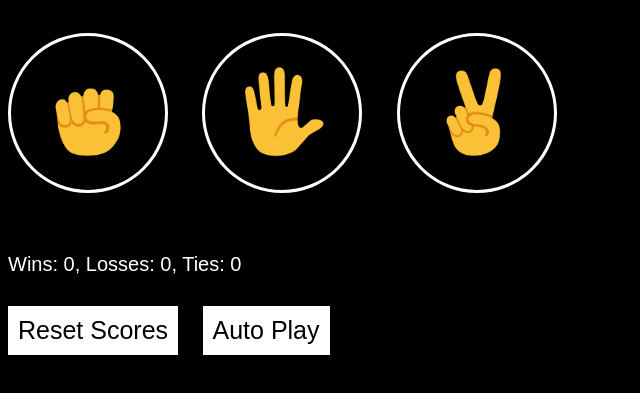
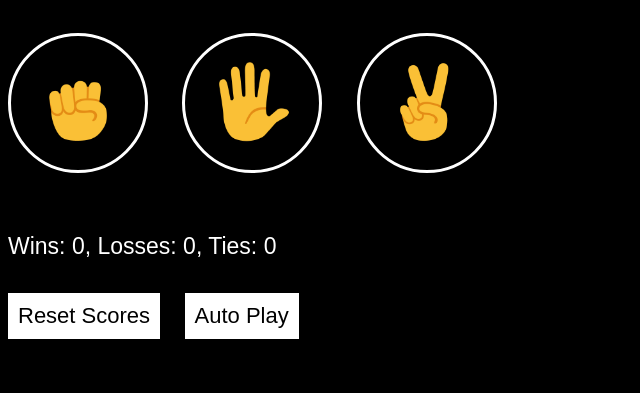
Before and after one commit to Mahlett2/rock-paper-scissors, a plain HTML site: page rock-paper-scissors.html in a window 1280 px wide. Shown: the part 81-474 px from the top of the page, without its empty margins (0-640 px from the left). Drawn offline with Linux system fonts and the light colour scheme.

Commit message:
style commit

```diff
--- a/styles/rock-paper-scissors.css
+++ b/styles/rock-paper-scissors.css
@@ -88,35 +88,35 @@ body {
   }
   .move-button {
     margin-right: 30px;
-    border-radius: 80px;
-    width: 160px;
-    height: 160px;
+    border-radius: 70px;
+    width: 140px;
+    height: 140px;
     border: 3px solid white;
     cursor: pointer;
   }
   .buttons {
-    height: 90px;
+    height: 80px;
   }
   .reset-score-button,
   .auto-play-button {
     margin-right: 20px;
-    font-size: 25px;
+    font-size: 22px;
     border: none;
     cursor: pointer;
   }
   .js-move {
-    font-size: 23px;
+    font-size: 20px;
   }
   .move-icon {
-    height: 75px;
+    height: 65px;
   }
   .result {
-    font-size: 20px;
+    font-size: 23px;
     font-weight: bold;
     margin-top: 50px;
   }
   .score {
     margin-top: 60px;
-    font-size: 20px;
+    font-size: 23px;
   }
 }
```
